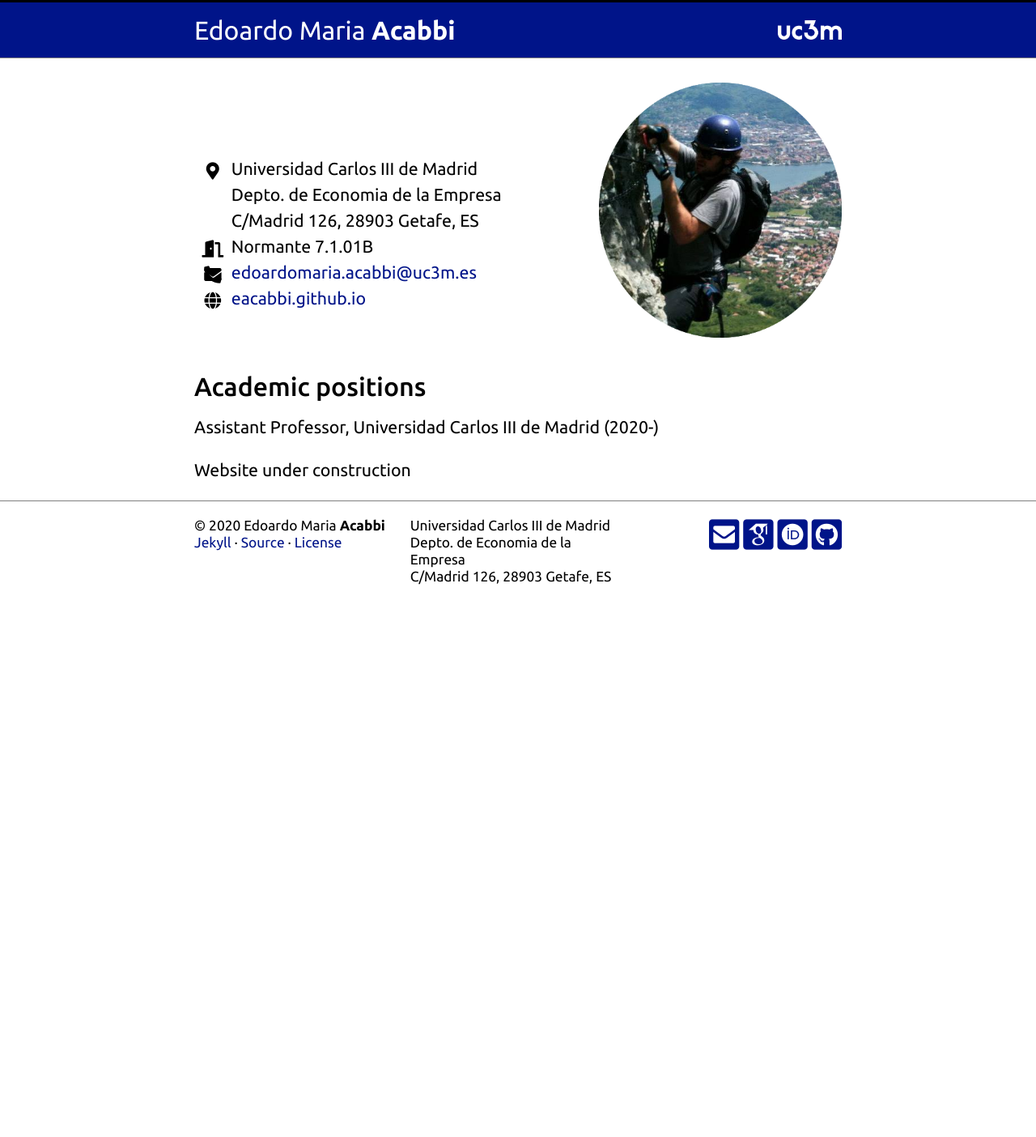
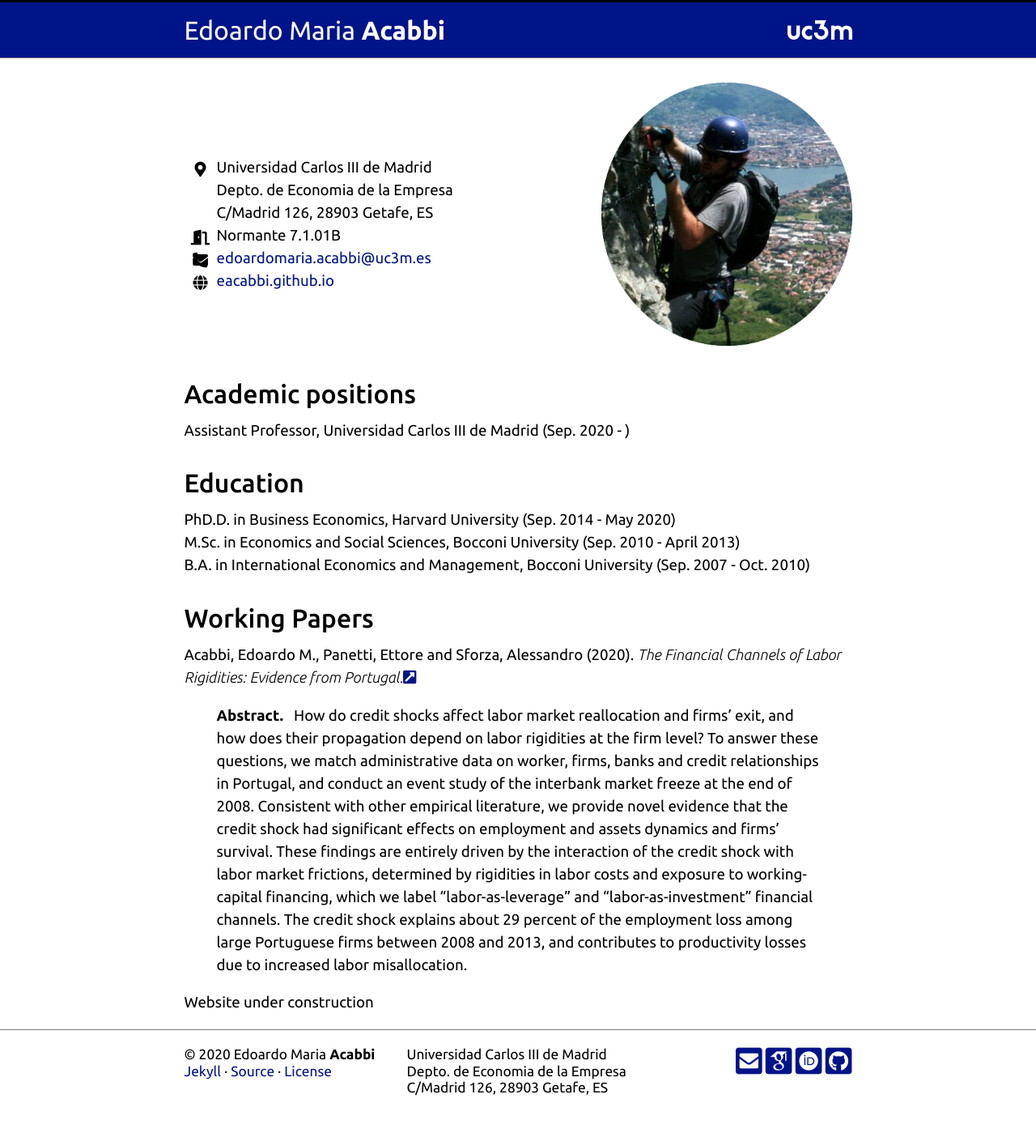
Before and after one commit to eacabbi/eacabbi.github.io, a Jekyll site: the page built from index.md, in a window 1280 px wide. Shown: the whole page at 81% size. Built offline with Jekyll 4.4.1, drawn with Linux system fonts in a browser that asks for light colours; some web fonts are replaced; before the commit the page ends 900 px from its top, so only the background shows below that.

Commit message:
new files folder

```diff
--- a/_includes/cvpane.html
+++ b/_includes/cvpane.html
@@ -12,6 +12,6 @@
     </ul>
   </div>
   <div class="section right" style="width: 100%;">
-    <img class="avatar" src="assets/ema.png" alt="Edoardo Maria Acabbi" />
+    <img class="avatar" src="assets/ema.png" alt="Edoardo Maria Acabbi"  />
   </div>
 </div>
--- a/_includes/footer.html
+++ b/_includes/footer.html
@@ -12,7 +12,7 @@
                         <div class="section left footnote" style="width: 100%; ">
                                 {{ site.university }}<br />{{ site.department }}<br />{{ site.address }}
                         </div>
-                        <div class="section right" style="width: 100%; ">
+                        <div class="section right" style="width: 75%; ">
                                 <a href="mailto:{{ site.email }}" class="fas fa-2x fa-envelope-square" title="Email" id="icon"></a>
                                 <a href="https://scholar.google.com/citations?user=qQTEqjQAAAAJ&hl=en" class="ai ai-2x ai-google-scholar-square" title="Google Scholar" id="icon"></a>
                                 <a href="https://orcid.org/0000-0001-8861-8881" class="ai ai-2x ai-orcid-square" title="ORCID" id="icon"></a>
--- a/_layouts/home.html
+++ b/_layouts/home.html
@@ -10,7 +10,9 @@
     {% include header.html %}
     <div class="pagebox">
       {% include cvpane.html %}
-      <section>{{ content }}</section>
+      <div class="pagebox">
+        <section>{{ content }}</section>
+      </div>
     </div>
     {% include footer.html %}
   </body>
--- a/assets/style.css
+++ b/assets/style.css
@@ -3,7 +3,7 @@
 body {
   font-family: "Ubuntu";
   font-weight: 400;
-  font-size: 16pt;
+  font-size: 14pt;
   line-height: 1.5;
   margin: 0;
 }
@@ -40,7 +40,7 @@ h3{
 
 .pagebox {
   margin: auto;
-  max-width: 800px;
+  max-width: 825px;
 }
 
 .container {
@@ -48,7 +48,7 @@ h3{
 }
 
 .section {
-  flex: auto;
+  flex: 1;
 }
 
 .left {
@@ -115,7 +115,7 @@ footer {
 
 /* Small screen settings */
 
-@media only screen and (max-width: 800px) {
+@media only screen and (max-width: 900px) {
   .pagebox {
     margin: 0 5%;
   }
--- a/index.md
+++ b/index.md
@@ -4,6 +4,22 @@ layout: home
 
 ## Academic positions
 
-Assistant Professor, Universidad Carlos III de Madrid (2020-)
+Assistant Professor, Universidad Carlos III de Madrid (Sep. 2020 - )
+
+## Education
+
+PhD.D. in Business Economics, Harvard University (Sep. 2014 - May 2020)
+M.Sc. in Economics and Social Sciences, Bocconi University (Sep. 2010 - April 2013)
+B.A. in International Economics and Management, Bocconi University (Sep. 2007 - Oct. 2010)
+
+## Working Papers
+
+Acabbi, Edoardo M., Panetti, Ettore and Sforza, Alessandro (2020). *The Financial Channels of Labor Rigidities: Evidence from Portugal.*<a href="https://doi.org/10.1093/obo/9780199766567-0246" class="{{ site.link_icon }}" title="{{ site.link_title }}" id="icon"></a>
+
+> **Abstract.** &nbsp; How do credit shocks affect labor market reallocation and firms’ exit, and how does their propagation depend on labor rigidities at the firm level? To answer these questions, we match administrative data on worker, firms, banks and credit relationships in Portugal, and conduct an event study of the interbank market freeze at the end of 2008. Consistent with other empirical literature, we provide novel evidence that the credit shock had significant effects on employment and assets dynamics and firms’ survival. These findings are entirely driven by the interaction of the credit shock with labor market frictions, determined by rigidities in labor costs and exposure to working-capital financing, which we label “labor-as-leverage” and “labor-as-investment” financial channels. The credit shock explains about 29 percent of the employment loss among large Portuguese firms between 2008 and 2013, and contributes to productivity losses due to increased labor misallocation.
+
+
+
+
 
 Website under construction
```
